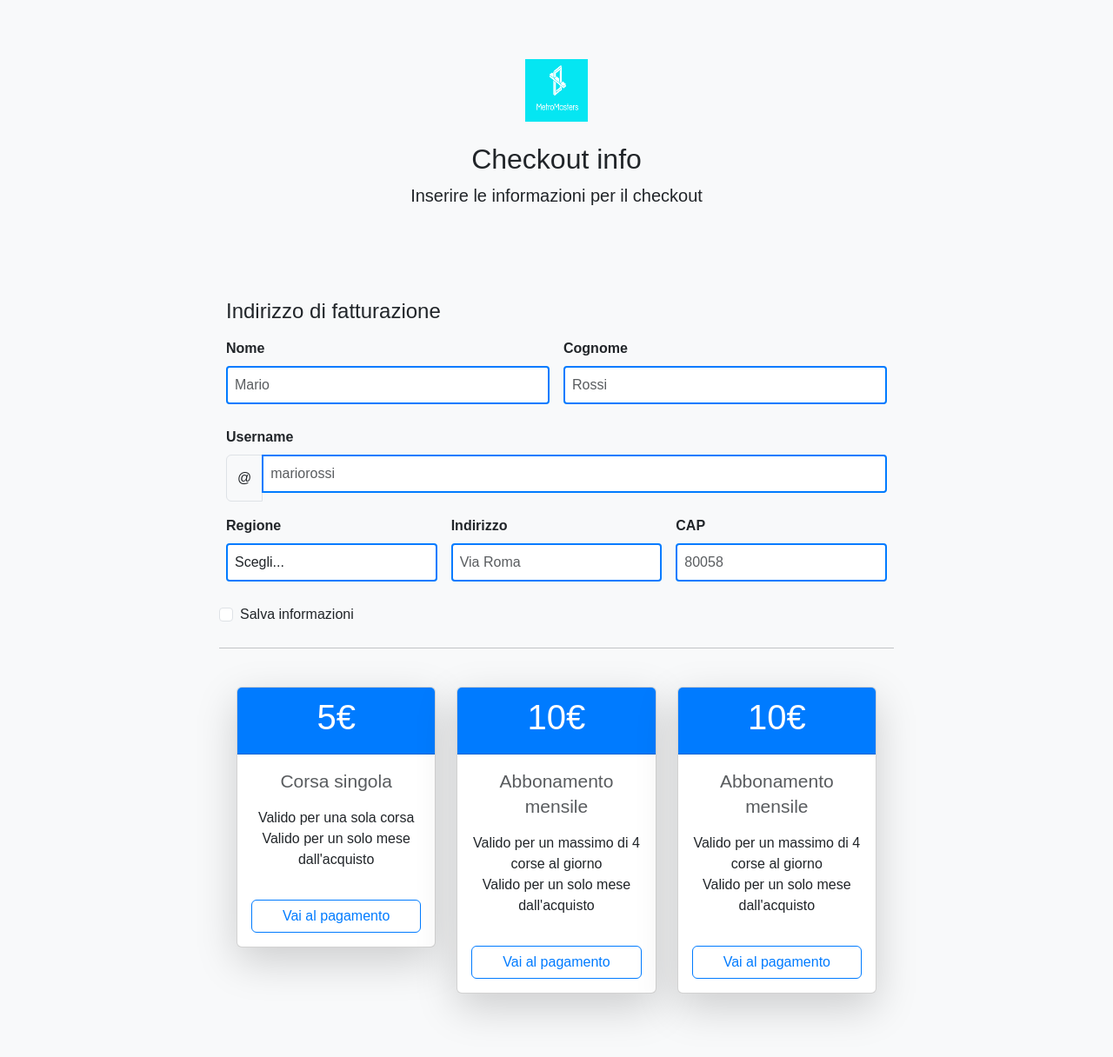
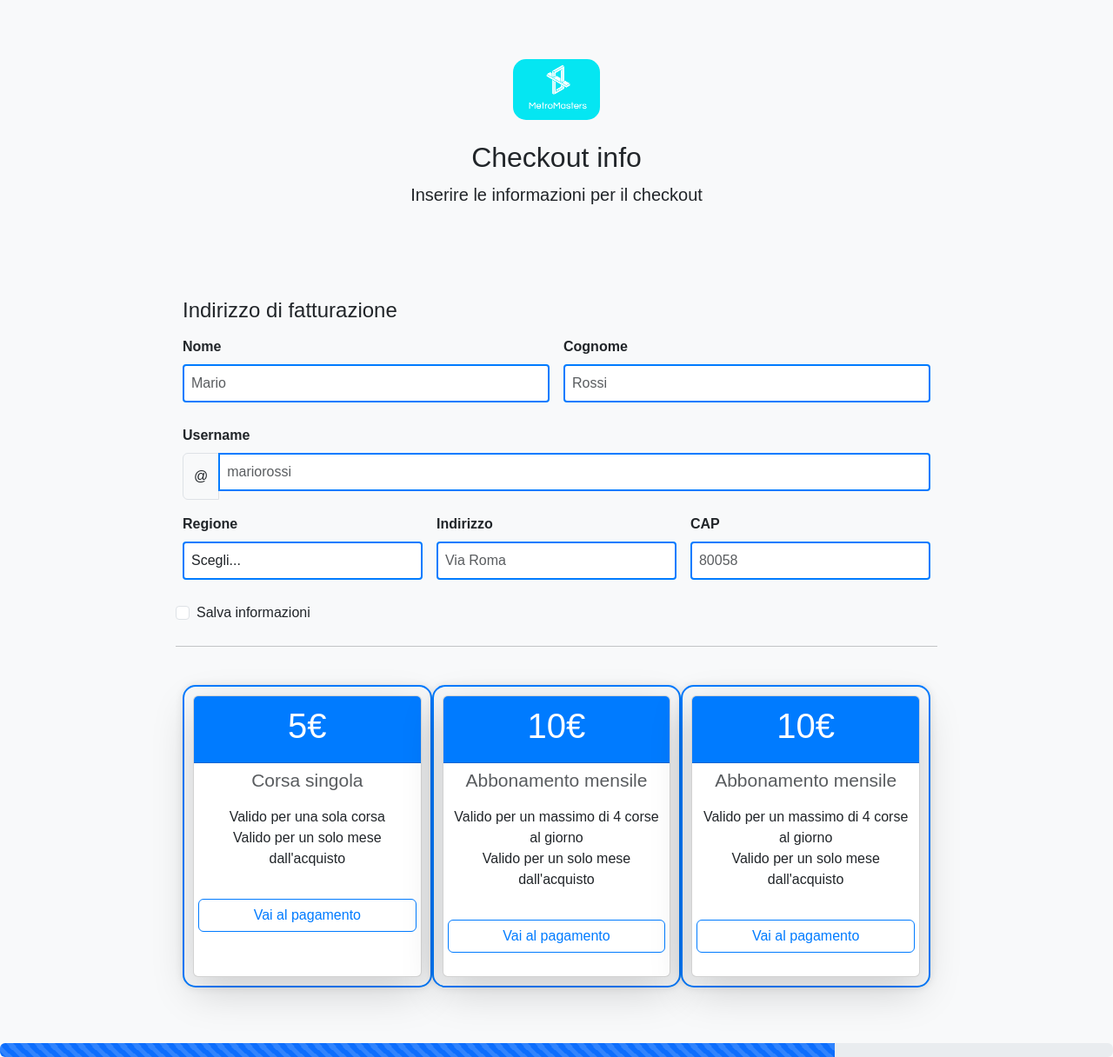
Before and after one commit to Eliodoro01/Progetto, a Flask app: page /ticket in a window 1280 px wide. Shown: the whole page at 87% size. Before the commit the page ends 1172 px from the top, so only its background shows below. Run offline with Flask 3, Linux system fonts and the light colour scheme; some libraries are stand-ins or nearby versions.

Commit message:
aggiunta logo

```diff
--- a/templates/checkout2.html
+++ b/templates/checkout2.html
@@ -5,10 +5,11 @@
     <meta name="viewport" content="width=device-width, initial-scale=1">
     <title>MetroMasters</title>
     <link rel="manifest" href="{{ url_for('static', filename='manifest.json') }}"/>
-    <link href="https://cdn.jsdelivr.net/npm/bootstrap@5.3.3/dist/css/bootstrap.min.css" rel="stylesheet" integrity="sha384-QWTKZyjpPEjISv5WaRU9OFeRpok6YctnYmDr5pNlyT2bRjXh0JMhjY6hW+ALEwIH" crossorigin="anonymous">
+    <link href="https://cdn.jsdelivr.net/npm/bootstrap@5.3.3/dist/css/bootstrap.min.css" rel="stylesheet"
+          integrity="sha384-QWTKZyjpPEjISv5WaRU9OFeRpok6YctnYmDr5pNlyT2bRjXh0JMhjY6hW+ALEwIH" crossorigin="anonymous">
     <script src="https://js.stripe.com/v3/"></script>
 </head>
-<body class = "bg-light">
+<body class="bg-light">
 
 <style>
     /* Stile generale */
@@ -17,7 +18,7 @@ font-family: Arial, sans-serif;
     }
 
     .container {
-max-width: 800px;
+        max-width: 900px;
         margin: 0 auto;
         padding: 20px;
     }
@@ -83,60 +84,79 @@ margin-bottom: 2rem;
         padding: .5rem; /* Maggiore spazio interno */
     }
 
+    .container img {
+        /* Inserisci qui le tue regole CSS */
+        width: 100px; /* Ad esempio, per cambiare la larghezza dell'immagine */
+        height: auto; /* Questo mantiene le proporzioni dell'immagine */
+        border-radius: 15px; /* Per smussare i bordi dell'immagine */
+    }
 
+    .col.mb-4 {
+        /*align-items: center;*/
+        /*justify-content: center;*/
+        margin: 0px;
+        padding: 10px;
+        border-radius: 15px;
+        border: 2px solid #007bff;
+        background-color: #f8f9fa;
+        box-shadow: 0 0 10px rgba(0, 0, 0, 0.1);
+    }
+    .card-body{
+        padding: 5px;
+        height: 245px;
 
-
+    }
 
 </style>
 <div class="container">
-    <div class = "py-5 text-center">
-        <img class = "mb-4 mx-auto" src = "/images/METRO_MASTERS.png" alt = "Logo" width="72" height="72">
+    <div class="py-5 text-center">
+        <img class="mb-4 mx-auto" src="/static/images/METRO_MASTERS.png" alt="Logo" width="72" height="72">
         <h2>Checkout info</h2>
         <p class="lead">Inserire le informazioni per il checkout</p>
     </div>
 </div>
 
 <div class="container">
-    <h4 class ="mb-3">Indirizzo di fatturazione</h4>
+    <h4 class="mb-3">Indirizzo di fatturazione</h4>
     <form novalidate>
-        <div class = "row g-3">
-            <div class = "col-sm-6">
-                <label for = "firstName" class = "form-label"> Nome</label>
-                <input id = "firstName" type="text" class = "form-control" placeholder="Mario" required>
+        <div class="row g-3">
+            <div class="col-sm-6">
+                <label for="firstName" class="form-label"> Nome</label>
+                <input id="firstName" type="text" class="form-control" placeholder="Mario" required>
                 <div class="invalid-feedback">
                     È richiesto un nome valido
                 </div>
             </div>
 
-            <div class = "col-sm-6">
-                <label for = "lastName" class = "form-label"> Cognome</label>
-                <input id = "lastName" type="text" class = "form-control" placeholder="Rossi" required>
+            <div class="col-sm-6">
+                <label for="lastName" class="form-label"> Cognome</label>
+                <input id="lastName" type="text" class="form-control" placeholder="Rossi" required>
                 <div class="invalid-feedback">
                     È richiesto un cognome valido
                 </div>
             </div>
 
-            <div class = "col-12">
-                <label for = "username" class = "form-label"> Username</label>
-                <div class = "input-group">
-                    <span class ="input-group-text">@</span>
+            <div class="col-12">
+                <label for="username" class="form-label"> Username</label>
+                <div class="input-group">
+                    <span class="input-group-text">@</span>
 
-                    <input id = "username" type="text" class = "form-control" placeholder="mariorossi" required>
+                    <input id="username" type="text" class="form-control" placeholder="mariorossi" required>
                 </div>
                 <div class="invalid-feedback">
                     È richiesto un username valido
                 </div>
             </div>
 
-                <div class ="col-md-4">
-                    <label for = "region" class = "form-label"> Regione</label>
+            <div class="col-md-4">
+                <label for="region" class="form-label"> Regione</label>
 
-                        <select id = "region" class = "form-control" >
-                            <option value =""> Scegli...</option>
-                            <option value ="Campania"> Campania</option>
-                            <option value ="Lombardia"> Lombardia</option>
-                            <option value ="Lazio"> Lazio</option>
-                            <option value ="Calabria"> Calabria</option>
+                <select id="region" class="form-control">
+                    <option value=""> Scegli...</option>
+                    <option value="Campania"> Campania</option>
+                    <option value="Lombardia"> Lombardia</option>
+                    <option value="Lazio"> Lazio</option>
+                    <option value="Calabria"> Calabria</option>
                 </select>
 
                 <div class="invalid-feedback">
@@ -144,53 +164,55 @@ margin-bottom: 2rem;
                 </div>
             </div>
 
-            <div class = "col-4">
-                <label for = "adress" class = "form-label"> Indirizzo</label>
-                <div class = "input-group">
+            <div class="col-4">
+                <label for="adress" class="form-label"> Indirizzo</label>
+                <div class="input-group">
 
-                    <input id = "adress" type="text" class = "form-control" placeholder="Via Roma" required>
+                    <input id="adress" type="text" class="form-control" placeholder="Via Roma" required>
                 </div>
                 <div class="invalid-feedback">
                     È richiesto un indirizzo valido
                 </div>
             </div>
 
-            <div class = "col-4">
-                <label for = "cap" class = "form-label"> CAP</label>
-                <div class = "input-group">
+            <div class="col-4">
+                <label for="cap" class="form-label"> CAP</label>
+                <div class="input-group">
 
-                    <input id = "cap" type="text" class = "form-control" placeholder="80058" required>
+                    <input id="cap" type="text" class="form-control" placeholder="80058" required>
                 </div>
                 <div class="invalid-feedback">
                     È richiesto un CAP valido
                 </div>
             </div>
 
-            <div class = "form-check">
-                <input id = "saveinfo" type="checkbox" class ="form-check-input">
-                <label class = "form-check-label" for = "saveinfo"> Salva informazioni</label>
+            <div class="form-check">
+                <input id="saveinfo" type="checkbox" class="form-check-input">
+                <label class="form-check-label" for="saveinfo"> Salva informazioni</label>
             </div>
 
-            <hr class = "my-4">
+            <hr class="my-4">
 
-            <div class = "container text-center">
+            <div class="container text-center">
                 <div class="row row-cols-1 row-cols-md-3">
                     <div class="col mb-4">
-                        <div class ="card shadow-lg">
+                        <div class="card shadow-lg">
                             <div class="card-header">
                                 <h1>5€</h1>
                             </div>
                             <div class="card-body">
-                                <h4 class = "my-0 font-weight-normal">
-                                    <small class ="text-muted"> Corsa singola</small>
+                                <h4 class="my-0 font-weight-normal">
+                                    <small class="text-muted"> Corsa singola</small>
                                 </h4>
-                                <ul class ="list-unstyled mt-3 mb-4" >
+                                <ul class="list-unstyled mt-3 mb-4">
                                     <li>Valido per una sola corsa</li>
                                     <li>Valido per un solo mese dall'acquisto</li>
                                 </ul>
                                 <form action="/create-checkout-session" method="POST">
                                     <input type="hidden" name="price" value="price_1OHr0JJttODyNVO7Z1Z2Z2Z2"/>
-                                    <button type="submit" id="checkout-button1" class="btn btn-outline-primary btn-block">  Vai al pagamento</button>
+                                    <button type="submit" id="checkout-button1"
+                                            class="btn btn-outline-primary btn-block"> Vai al pagamento
+                                    </button>
                                 </form>
                             </div>
                         </div>
@@ -198,21 +220,23 @@ margin-bottom: 2rem;
 
 
                     <div class="col mb-4">
-                        <div class ="card shadow-lg">
+                        <div class="card shadow-lg">
                             <div class="card-header">
                                 <h1>10€</h1>
                             </div>
                             <div class="card-body">
-                                <h4 class = "my-0 font-weight-normal">
-                                    <small class ="text-muted"> Abbonamento mensile</small>
+                                <h4 class="my-0 font-weight-normal">
+                                    <small class="text-muted"> Abbonamento mensile</small>
                                 </h4>
-                                <ul class ="list-unstyled mt-3 mb-4" >
-                                    <li>Valido per un massimo di 4 corse al giorno </li>
+                                <ul class="list-unstyled mt-3 mb-4">
+                                    <li>Valido per un massimo di 4 corse al giorno</li>
                                     <li>Valido per un solo mese dall'acquisto</li>
                                 </ul>
                                 <form action="/create-checkout-session" method="POST">
                                     <input type="hidden" name="price" value="price_1OHr0JJttODyNVO7Z1Z2Z2Z2"/>
-                                    <button type="submit" id="checkout-button2" class="btn btn-outline-primary btn-block">  Vai al pagamento</button>
+                                    <button type="submit" id="checkout-button2"
+                                            class="btn btn-outline-primary btn-block"> Vai al pagamento
+                                    </button>
                                 </form>
                             </div>
                         </div>
@@ -220,21 +244,23 @@ margin-bottom: 2rem;
 
 
                     <div class="col mb-4">
-                        <div class ="card shadow-lg">
+                        <div class="card shadow-lg">
                             <div class="card-header">
                                 <h1>10€</h1>
                             </div>
                             <div class="card-body">
-                                <h4 class = "my-0 font-weight-normal">
-                                    <small class ="text-muted"> Abbonamento mensile</small>
+                                <h4 class="my-0 font-weight-normal">
+                                    <small class="text-muted"> Abbonamento mensile</small>
                                 </h4>
-                                <ul class ="list-unstyled mt-3 mb-4" >
-                                    <li>Valido per un massimo di 4 corse al giorno </li>
+                                <ul class="list-unstyled mt-3 mb-4">
+                                    <li>Valido per un massimo di 4 corse al giorno</li>
                                     <li>Valido per un solo mese dall'acquisto</li>
                                 </ul>
                                 <form action="/create-checkout-session" method="POST">
                                     <input type="hidden" name="price" value="price_1OHr0JJttODyNVO7Z1Z2Z2Z2"/>
-                                    <button type="submit" id="checkout-button3" class="btn btn-outline-primary btn-block">  Vai al pagamento</button>
+                                    <button type="submit" id="checkout-button3"
+                                            class="btn btn-outline-primary btn-block"> Vai al pagamento
+                                    </button>
                                 </form>
                             </div>
                         </div>
@@ -243,15 +269,55 @@ margin-bottom: 2rem;
             </div>
 
 
-
         </div>
 
     </form>
 </div>
+<div class="progress" role="progressbar" aria-label="Animated striped example" aria-valuenow="75" aria-valuemin="0" aria-valuemax="100">
+    <div class="progress-bar progress-bar-striped progress-bar-animated" style="width: 75%"></div>
+</div>
 
 <script async src="https://js.stripe.com/v3/buy-button.js"></script>
-<script src="https://cdn.jsdelivr.net/npm/bootstrap@5.3.3/dist/js/bootstrap.bundle.min.js" integrity="sha384-YvpcrYf0tY3lHB60NNkmXc5s9fDVZLESaAA55NDzOxhy9GkcIdslK1eN7N6jIeHz" crossorigin="anonymous"></script>
-<script src="https://cdn.jsdelivr.net/npm/@popperjs/core@2.11.8/dist/umd/popper.min.js" integrity="sha384-I7E8VVD/ismYTF4hNIPjVp/Zjvgyol6VFvRkX/vR+Vc4jQkC+hVqc2pM8ODewa9r" crossorigin="anonymous"></script>
-<script src="https://cdn.jsdelivr.net/npm/bootstrap@5.3.3/dist/js/bootstrap.min.js" integrity="sha384-0pUGZvbkm6XF6gxjEnlmuGrJXVbNuzT9qBBavbLwCsOGabYfZo0T0to5eqruptLy" crossorigin="anonymous"></script>
+<script src="https://cdn.jsdelivr.net/npm/bootstrap@5.3.3/dist/js/bootstrap.bundle.min.js"
+        integrity="sha384-YvpcrYf0tY3lHB60NNkmXc5s9fDVZLESaAA55NDzOxhy9GkcIdslK1eN7N6jIeHz"
+        crossorigin="anonymous"></script>
+<script src="https://cdn.jsdelivr.net/npm/@popperjs/core@2.11.8/dist/umd/popper.min.js"
+        integrity="sha384-I7E8VVD/ismYTF4hNIPjVp/Zjvgyol6VFvRkX/vR+Vc4jQkC+hVqc2pM8ODewa9r"
+        crossorigin="anonymous"></script>
+<script src="https://cdn.jsdelivr.net/npm/bootstrap@5.3.3/dist/js/bootstrap.min.js"
+        integrity="sha384-0pUGZvbkm6XF6gxjEnlmuGrJXVbNuzT9qBBavbLwCsOGabYfZo0T0to5eqruptLy"
+        crossorigin="anonymous"></script>
+<script>
+    document.getElementById("checkout-button1").addEventListener("mouseover", function() {
+        this.innerHTML = "➡";
+        this.style.opacity = "1";
+    });
+
+    document.getElementById("checkout-button1").addEventListener("mouseout", function() {
+        this.innerHTML = "Vai al pagamento";
+        this.style.opacity = "1";
+    });
+
+    document.getElementById("checkout-button2").addEventListener("mouseover", function() {
+        this.innerHTML = "➡";
+        this.style.opacity = "1";
+    });
+
+    document.getElementById("checkout-button2").addEventListener("mouseout", function() {
+        this.innerHTML = "Vai al pagamento";
+        this.style.opacity = "1";
+    });
+
+    document.getElementById("checkout-button3").addEventListener("mouseover", function() {
+        this.innerHTML = "➡";
+        this.style.opacity = "1";
+    });
+
+    document.getElementById("checkout-button3").addEventListener("mouseout", function() {
+        this.innerHTML = "Vai al pagamento";
+        this.style.opacity = "1";
+    });
+
+</script>
 </body>
 </html>
--- a/templates/index.html
+++ b/templates/index.html
@@ -76,10 +76,14 @@
     <a href="/ricercaStazione" class="btn btn-primary">Biglietti</a>
 </section>
 
+
 <footer class="fixed-bottom">
     <p>&copy; 2023 MetroMasters</p>
 </footer>
 
+<div class="progress" role="progressbar" aria-label="Animated striped example" aria-valuenow="25" aria-valuemin="0" aria-valuemax="100">
+    <div class="progress-bar progress-bar-striped progress-bar-animated" style="width: 25%"></div>
+</div>
 </body>
 
 </html>
```
Also changed, not shown: templates/ArrivalsDepartures.html (+6 -1 lines), templates/registrazione.html (+7 -2 lines). Lines whose indentation alone changed are shown as unchanged.
